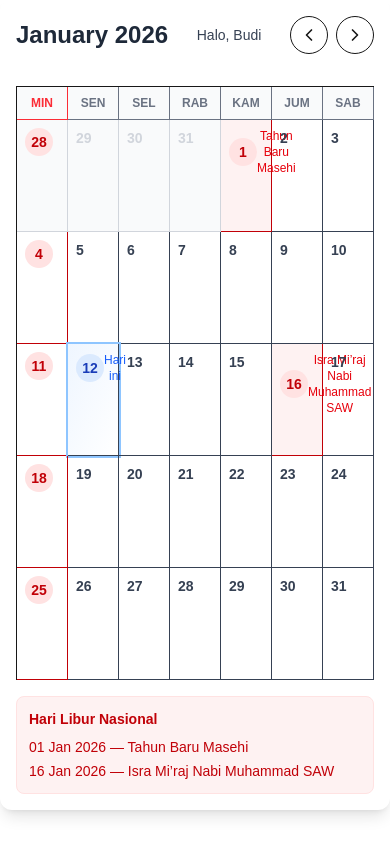
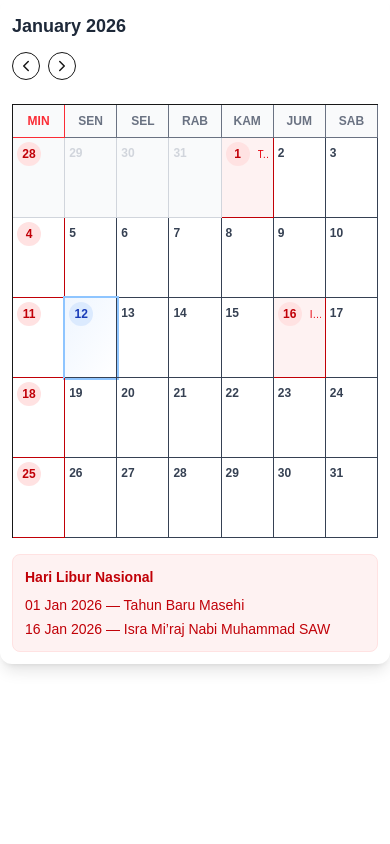
Before and after one commit to andriankusuma97/calender-nasional, a Next.js app: page / in a window 390 px wide. Built offline with nearby package versions, Linux system fonts and the light colour scheme.

Commit message:
adjust text holdiay in grid table

```diff
--- a/src/app/page.tsx
+++ b/src/app/page.tsx
@@ -101,19 +101,21 @@ export default function FinanceCalendar() {
   };
 
   return (
-    <div className="max-w-4xl mx-auto p-4 bg-white rounded-xl shadow-lg relative">
+    <div className="max-w-4xl mx-auto p-3 sm:p-4 bg-white rounded-xl shadow-lg relative">
       {/* Header */}
-      <div className="flex items-center justify-between mb-8">
-        <h2 className="text-2xl font-bold text-gray-800">{format(currentMonth, 'MMMM yyyy')}</h2>
-        <UserInfoClient />
-        <div className="flex gap-2">
-          <button onClick={() => setCurrentMonth(subMonths(currentMonth, 1))} className="p-2 border rounded-full hover:bg-gray-50"><ChevronLeft size={20}/></button>
-          <button onClick={() => setCurrentMonth(addMonths(currentMonth, 1))} className="p-2 border rounded-full hover:bg-gray-50"><ChevronRight size={20}/></button>
+      <div className="flex flex-col sm:flex-row items-start sm:items-center justify-between mb-6 gap-3">
+        <h2 className="text-lg sm:text-2xl font-bold text-gray-800">{format(currentMonth, 'MMMM yyyy')}</h2>
+        <div className="flex items-center gap-2">
+          <div className="hidden sm:block"><UserInfoClient /></div>
+          <div className="flex gap-2">
+            <button onClick={() => setCurrentMonth(subMonths(currentMonth, 1))} className="p-1 sm:p-2 border rounded-full hover:bg-gray-50"><ChevronLeft size={18}/></button>
+            <button onClick={() => setCurrentMonth(addMonths(currentMonth, 1))} className="p-1 sm:p-2 border rounded-full hover:bg-gray-50"><ChevronRight size={18}/></button>
+          </div>
         </div>
       </div>
 
       {/* Calendar Grid */}
-      <div className="grid grid-cols-7 border-l border-t text-center">
+      <div className="grid grid-cols-7 border-l border-t text-center text-[11px] sm:text-sm">
         {['Min', 'Sen', 'Sel', 'Rab', 'Kam', 'Jum', 'Sab'].map((d, idx) => (
           <div
             key={d}
@@ -147,33 +149,40 @@ export default function FinanceCalendar() {
             <div
               key={day.getTime()}
               onClick={() => { setSelectedDate(day); setShowModal(true); }}
-              className={`h-28 border-r border-b p-2 cursor-pointer transition-all hover:bg-blue-50 ${outerTextClass} ${isToday ? 'bg-gradient-to-br from-blue-50 to-white ring-2 ring-blue-300' : ''} ${isHoliday ? 'bg-red-50' : ''}`}
+              className={`h-20 sm:h-28 border-r border-b p-1 sm:p-2 cursor-pointer transition-all hover:bg-blue-50 ${outerTextClass} ${isToday ? 'bg-gradient-to-br from-blue-50 to-white ring-2 ring-blue-300' : ''} ${isHoliday ? 'bg-red-50' : ''} flex flex-col justify-between overflow-hidden`}
             >
-              <div className="flex items-center justify-between">
-                <div className={`text-left text-sm font-semibold ${isToday ? 'text-blue-800 font-extrabold' : ''}`}>
+              <div className="grid grid-cols-[auto_1fr] items-center gap-2 min-w-0">
+                <div className={`text-left text-sm font-semibold flex-none ${isToday ? 'text-blue-800 font-extrabold' : ''}`}>
                   <span className={
                     isToday
-                      ? 'inline-flex items-center justify-center w-7 h-7 rounded-full bg-blue-100 text-blue-800'
-                      : (isHoliday || isSunday ? 'inline-flex items-center justify-center w-7 h-7 rounded-full bg-red-100 text-red-700' : '')
+                      ? 'inline-flex items-center justify-center w-6 h-6 sm:w-7 sm:h-7 rounded-full bg-blue-100 text-blue-800 text-xs sm:text-sm relative z-10'
+                      : (isHoliday || isSunday ? 'inline-flex items-center justify-center w-6 h-6 sm:w-7 sm:h-7 rounded-full bg-red-100 text-red-700 text-xs sm:text-sm relative z-10' : 'text-xs sm:text-sm relative z-10')
                   }>
                     {format(day, 'd')}
                   </span>
                 </div>
-                <div className="flex items-center gap-2">
-                  {isToday && <div className="text-xs text-blue-600 font-medium">Hari ini</div>}
-                  {isHoliday && <div className="text-xs text-red-600 font-medium">{holiday?.name}</div>}
+
+                <div className="min-w-0">
+                  <div className="flex items-center gap-2 justify-end">
+                    {isToday && <div className="hidden sm:block text-xs text-blue-600 font-medium truncate whitespace-nowrap max-w-[80px]">Hari ini</div>}
+                    {isHoliday && (
+                      <div className="text-[10px] sm:text-xs text-red-600 font-medium truncate whitespace-nowrap max-w-[90px] sm:max-w-[110px]">
+                        {holiday?.name}
+                      </div>
+                    )}
+                  </div>
                 </div>
               </div>
 
               {total !== 0 && (
-                <div className={`mt-2 text-[10px] p-1 rounded font-bold truncate ${total > 0 ? 'bg-green-100 text-green-700' : 'bg-red-100 text-red-700'}`}>
+                <div className={`mt-2 text-[10px] p-1 rounded font-bold truncate overflow-hidden whitespace-nowrap ${total > 0 ? 'bg-green-100 text-green-700' : 'bg-red-100 text-red-700'}`}>
                   Rp {Math.abs(total).toLocaleString('id-ID')}
                 </div>
               )}
             </div>
           );
         })}
-      </div>
+       </div>
 
       {/* Keterangan hari libur yang tampil pada bulan ini */}
       {visibleHolidays.length > 0 && (
@@ -191,8 +200,8 @@ export default function FinanceCalendar() {
 
       {/* Modal Form */}
       {showModal && (
-        <div className="fixed inset-0 bg-black/50 flex items-center justify-center z-50 p-4">
-          <div className="bg-white rounded-xl p-6 w-full max-w-md shadow-2xl">
+        <div className="fixed inset-0 bg-black/50 flex items-end sm:items-center justify-center z-50 p-0 sm:p-4">
+          <div className="bg-white rounded-t-xl sm:rounded-xl p-4 sm:p-6 w-full h-[85vh] sm:h-auto max-w-md shadow-2xl overflow-auto">
             <div className="flex justify-between items-center mb-4">
               <h3 className="text-lg font-bold">Tambah Transaksi - {selectedDate && format(selectedDate, 'dd MMM yyyy')}</h3>
               <button onClick={() => setShowModal(false)}><X size={20}/></button>
```
